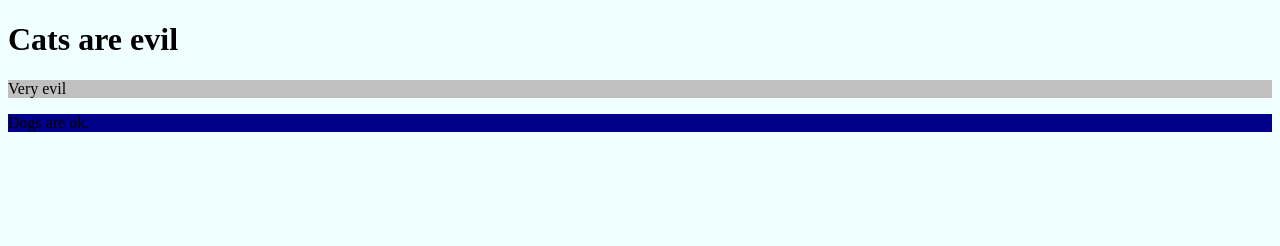
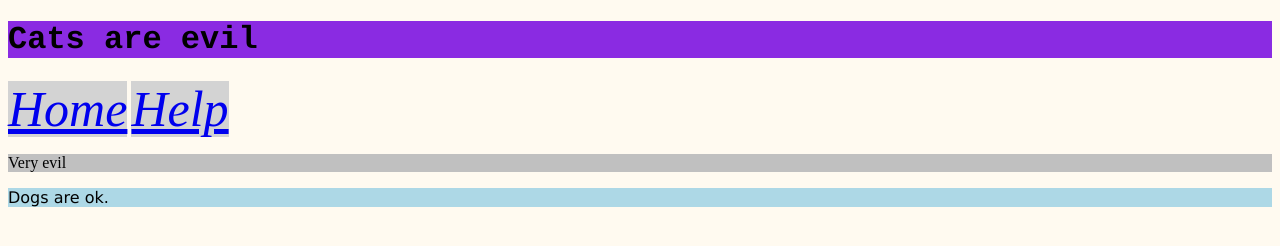
Before and after one commit to AndrewJager/CatsAreEvil.github.io, a plain HTML site: page index.html in a window 1280 px wide. Drawn offline with Linux system fonts and the light colour scheme.

Commit message:
Major update
changed everything

```diff
--- a/index.html
+++ b/index.html
@@ -1,8 +1,19 @@
 <!DOCTYPE html>
 <html>
-    <body style="background-color:  azure">
+<head>
+    <link rel="stylesheet" href="styles.css">
+    <title>Random tile</title>
+    <meta name="author" content="Andrew J.">
+</head>
+    <body style="background-color: floralwhite">
+        <div class = Heading>
             <h1>Cats are evil</h1>
+        </div>
+        <ul>
+            <li><a href="index.html">Home</a></li>
+            <li><a href="help.html">Help</a></li>
+        </ul>
             <p style="background-color:Silver;">Very evil</p>
-            <p style="background-color:darkblue;">Dogs are ok.</p>
+            <p style="background-color:lightblue; font-family:verdana;">Dogs are ok.</p>
     </body>
 </html>
--- /dev/null
+++ b/styles.css
@@ -0,0 +1,18 @@
+.Heading{
+    font-family: courier;
+    color: black;
+    background-color: blueviolet;
+}
+
+ul {
+    list-style-type: none;
+    margin: 0;
+    padding: 0;
+}
+
+li {
+    display: inline;
+    font-size: 50px;
+    font-style: italic;
+    background-color: lightgray;
+}
```
Also changed, not shown: help.html (added, +13 -0 lines).
